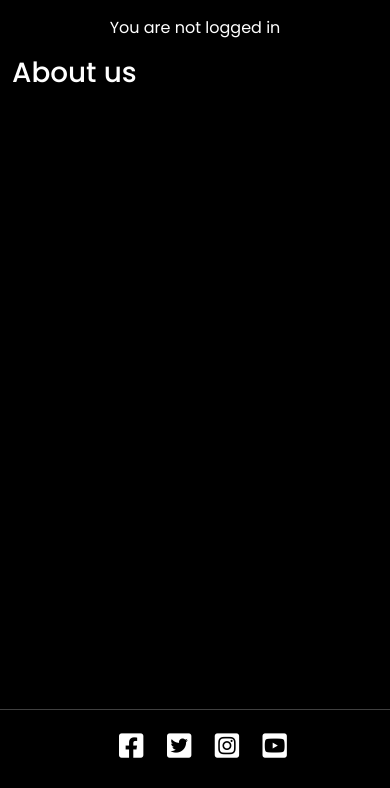
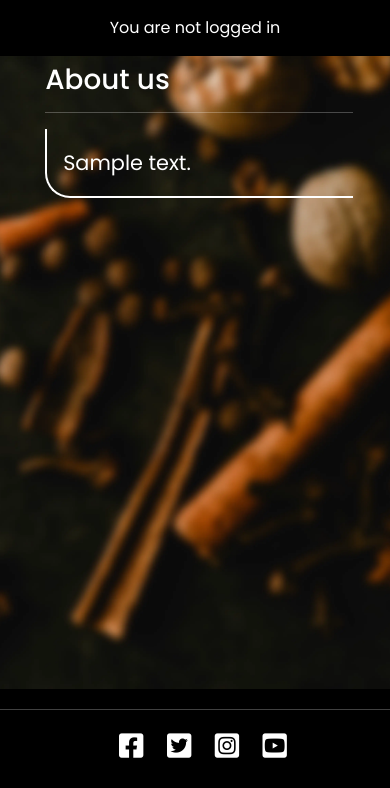
Before and after one commit to NaveedNaseem84/PP4-Sultans-Restaurant, a Django app: page /aboutus/ in a window 390 px wide. Shown: the part 56-844 px from the top of the page. Run offline with Django 5.2, Linux system fonts and the light colour scheme; tables that the repository leaves empty hold one stand-in row (values such as "Sample post").

Commit message:
create aboutus page, implement summernote. General project code/file cleanup

```diff
--- a/aboutus/admin.py
+++ b/aboutus/admin.py
@@ -1,10 +1,13 @@
 from django.contrib import admin
 from .models import AboutUs
+from django_summernote.admin import SummernoteModelAdmin
+
 
 @admin.register(AboutUs)
-class AboutAdmin(admin.ModelAdmin):
+class AboutAdmin(SummernoteModelAdmin):
     """
     Admin page setup for the about us page.
     """
     list_display = ('title', 'description', 'added_on', 'is_valid')
     search_fields = ['title']
+    summernote_fields = ('description',)
--- a/aboutus/templates/aboutus/about.html
+++ b/aboutus/templates/aboutus/about.html
@@ -1,12 +1,17 @@
 {% extends "base.html" %}
 {% load static %}
 {% block content %}
-<!-- index.html content starts here -->
-<div class="container-fluid">
-  <div>
-    <h1>About us</h1>
-  </div>
-</div>
 
-<!-- index.html content ends here -->
+      <div id="main-about-bg">
+        <div id="about-bg" class="container">
+          <h1>About us</h1>
+          <hr>
+          <div id="about-us-content" class="p-3 col-sm-10 ml-8 text-left">
+            {% for about in aboutus %}
+            {{about.description  | safe }}
+            {% endfor %}
+          </div>
+        </div>
+      </div>
+
 {% endblock %}
--- a/aboutus/views.py
+++ b/aboutus/views.py
@@ -1,7 +1,9 @@
 """
 Import of libraries
 """
+
 from django.shortcuts import render
+from .models import AboutUs
 # Create your views here.
 
 
@@ -9,8 +11,12 @@ def about_us(request):
     """
     creates the about us view and renders using about.html
     """
+    #about = AboutUs.objects.all()
+    aboutus = AboutUs.objects.filter(is_valid="Yes")
     return render(
         request,
-        "aboutus/about.html", {
+        "aboutus/about.html",
+        {
+            "aboutus": aboutus,
         },
     )
--- a/book/templates/book/book.html
+++ b/book/templates/book/book.html
@@ -37,7 +37,7 @@
 
 <div id="booking-bg">
   <div id="booking-container-bg" class="container">
-    <h1 id="bookings-title" class="p-3">Bookings</h1>
+    <h1 class="p-3">Bookings</h1>
     <hr />
     <div class="row justify-content-md-center text-left">
 
@@ -57,9 +57,8 @@
         </form>
       </div>
       <div class="col-sm-3 text-end">
-
+        <h1>{{ booking_count }} booking{{ booking_count|pluralize }}.</h1>
         {% for booking in bookings %}
-        <h1>{{ booking_count }} booking{{ booking_count|pluralize }}.</h1>
         <div style="border-bottom: 2px solid white;padding: 10px; ">
           <p>Name: {{ booking.name }}</p>
           <p>on: {{ booking.date }}</p>
--- a/book/urls.py
+++ b/book/urls.py
@@ -4,8 +4,10 @@ from . import views
 urlpatterns = [
     path('', views.create_booking, name='create_booking'),
 
-    path('delete_booking/<int:booking_id>/',views.delete_booking, name='delete_booking'),
+    path('delete_booking/<int:booking_id>/',
+         views.delete_booking, name='delete_booking'),
 
-    path('update_booking/<int:booking_id>/', views.update_booking, name='update_booking'),
+    path('update_booking/<int:booking_id>/',
+         views.update_booking, name='update_booking'),
 
 ]
--- a/book/views.py
+++ b/book/views.py
@@ -18,7 +18,7 @@ def availability_check(request, form_date, form_time_slot):
                                   time_slot=form_time_slot).exists():
         messages.add_message(
             request, messages.ERROR,
-            "Sorry, time slot unavailable on this date. Please try another time slot or date."
+            "Sorry, time slot unavailable on this date."
         )
         return False
     elif form_date < date.today():
@@ -53,7 +53,7 @@ def create_booking(request):
                 currentbooking.save()
                 messages.add_message(request, messages.SUCCESS,
                                      "booking created.")
-                return HttpResponseRedirect(reverse("create_booking"), form)
+                return HttpResponseRedirect(reverse("create_booking"))
 
         else:
             messages.add_message(
@@ -108,7 +108,6 @@ def update_booking(request, booking_id):
                 )
                 return HttpResponseRedirect(reverse("create_booking"))
 
-
     return render(
         request,
         "book/update.html",
--- a/static/css/style.css
+++ b/static/css/style.css
@@ -104,21 +104,43 @@ a:visited {
 
 
 
-/*menu page styling */
+/*menu and about page styling */
 
-#menu-bg {
+#menu-bg,
+#about-bg {
   min-height: 75vh;
   margin-left: 10%;
   padding-top: 2%;
   ;
 }
 
-#main-menu-bg {
+#main-menu-bg,
+#main-about-bg {
   min-height: 70vh;
   padding-right: 15%;
   background-color: slategray;
+  background-attachment: fixed;
+}
+#main-menu-bg {
   background: url("/static/images/menu-bg.webp")90%/cover no-repeat;
-  background-attachment: fixed;
+
+}
+#main-about-bg {
+  background: url("/static/images/main-index-bg.webp")90%/cover no-repeat;
+
+}
+
+
+#about-us-content {
+
+  color: white;
+  font-size: 130%;
+  line-height: 1.7;
+  border-left: 2px solid white;
+  border-bottom: 2px solid white;
+  border-bottom-left-radius: 25px;
+  text-align: left;
+
 }
 
 .menu-item-name {
@@ -205,7 +227,7 @@ a:visited {
 #booking-bg {
   padding-top: 50px;
 
-  background-color: darkgray;
+  background-color: #808080;
   min-height: 70vh;
 
 
@@ -219,7 +241,7 @@ a:visited {
 
 
 }
-*/
+
 /*footer styling*/
 footer {
   margin-top: 0;
--- a/welcome/admin.py
+++ b/welcome/admin.py
@@ -3,6 +3,7 @@ import of libraries
 """
 from django.contrib import admin
 from .models import WelcomePromotion
+
 
 @admin.register(WelcomePromotion)
 class PromotionsAdmin(admin.ModelAdmin):
```
Also changed, not shown: aboutus/urls.py (line endings or trailing spaces), menu/urls.py (line endings or trailing spaces), welcome/urls.py (line endings or trailing spaces).
